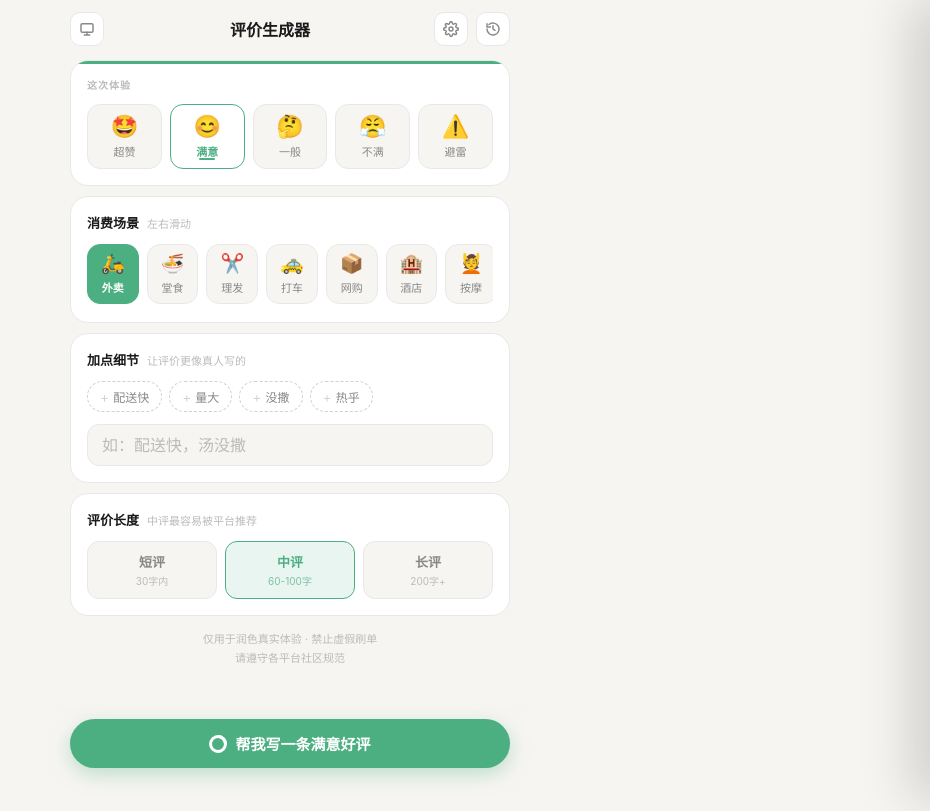
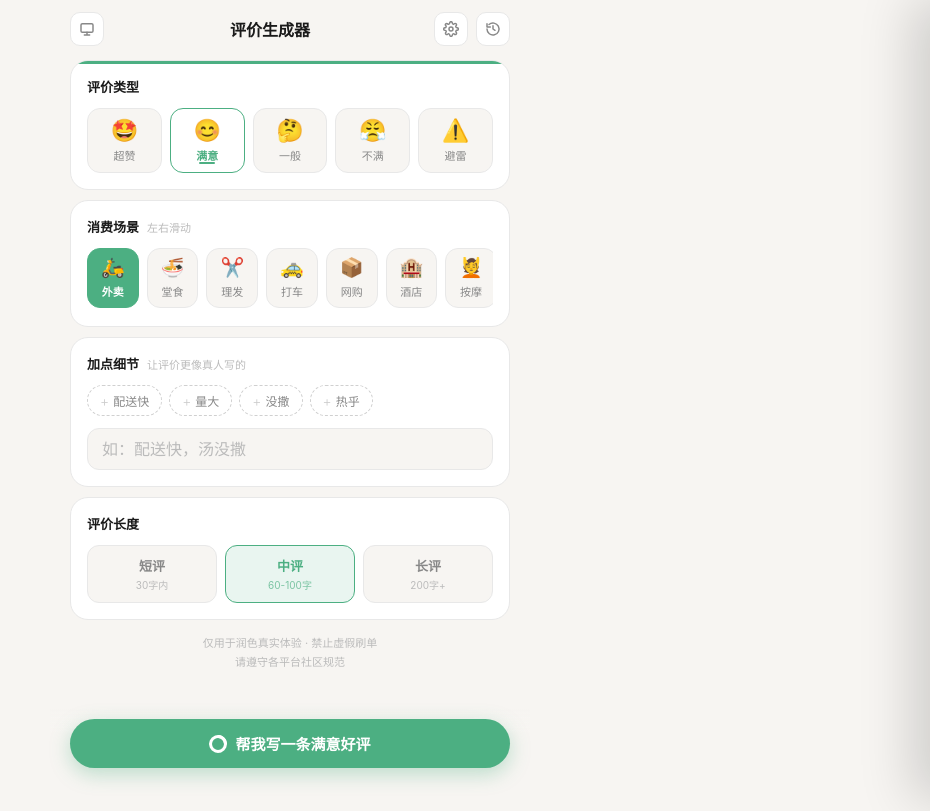
Before and after one commit to Kevinyrh/review-generator, a plain HTML site: page index.html in a window 1280 px wide. Shown: the whole page, without its empty margins (350-1280 px from the left). Drawn offline with Linux system fonts and the light colour scheme.

Commit message:
UI微调：评价类型标题对齐消费场景样式，删除冗余提示

```diff
--- a/index.html
+++ b/index.html
@@ -817,7 +817,7 @@ body {
 
     <!-- MOOD (评价类型) -->
     <div class="mood-card" id="mood-card">
-      <div class="mood-label">这次体验</div>
+      <div class="section-title" style="margin-bottom:12px">评价类型</div>
       <div class="mood-options" id="review-type-tags"></div>
     </div>
 
@@ -844,7 +844,6 @@ body {
     <div class="section">
       <div class="section-header">
         <span class="section-title">评价长度</span>
-        <span class="section-hint">中评最容易被平台推荐</span>
       </div>
       <div class="length-row" id="word-count-tags"></div>
     </div>
```
